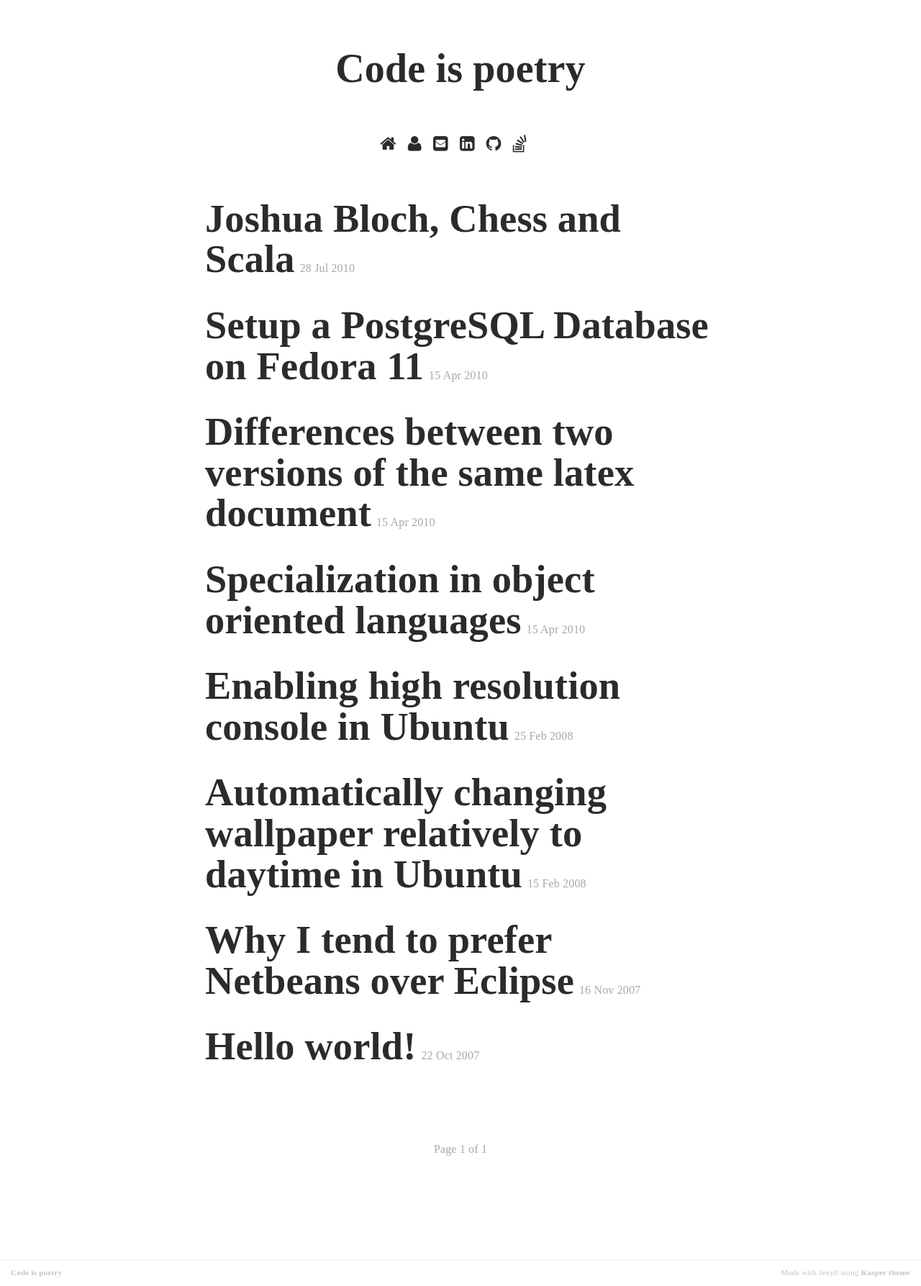
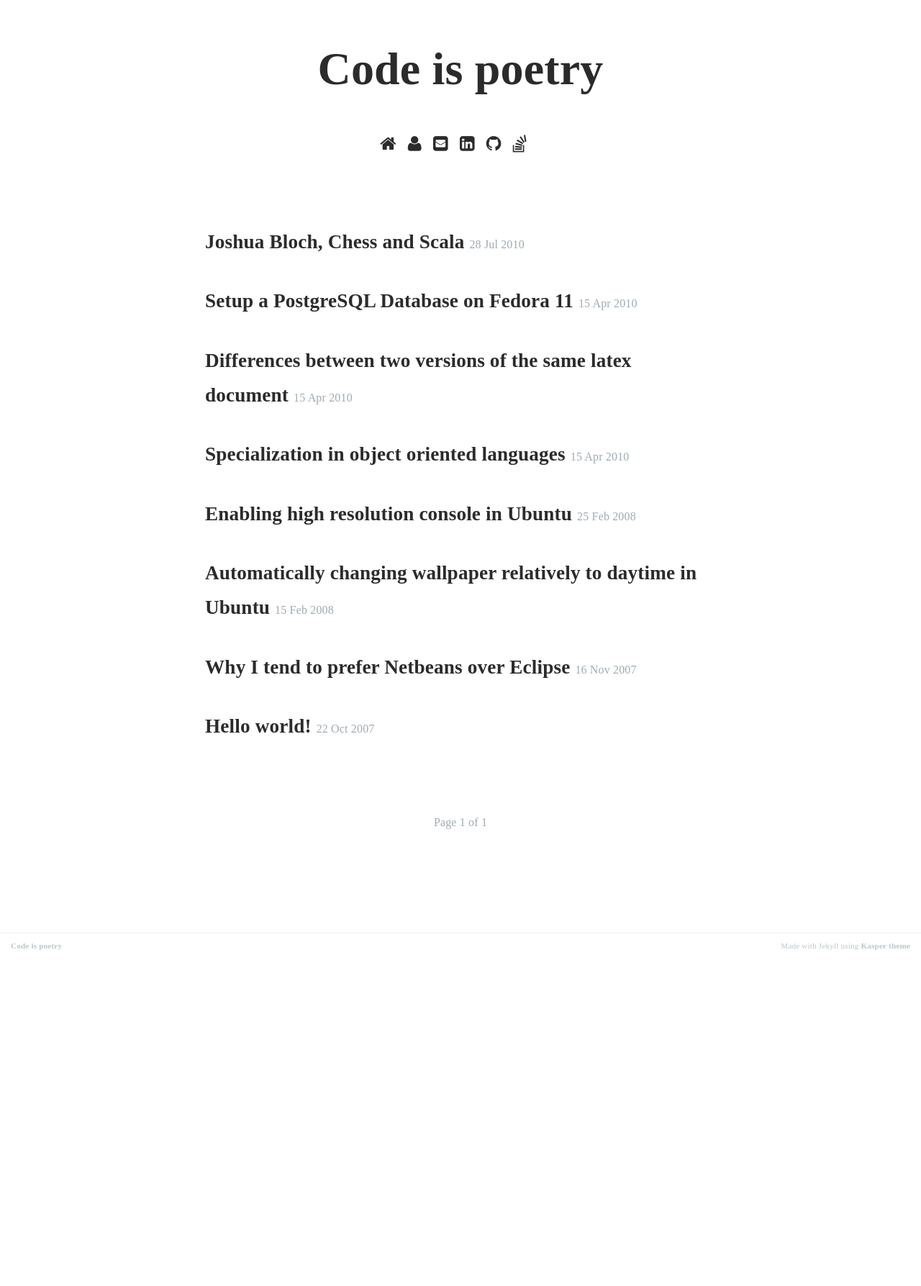
Before and after one commit to jihedamine/jihedamine.github.io, a Jekyll site: the page built from index.html, in a window 1280 px wide. Shown: the whole page at 72% size. Built offline with Jekyll 4.4.1, drawn with Linux system fonts in a browser that asks for light colours; some web fonts are replaced; Markdown is read by kramdown in place of the engine named in the settings; the list of posts is cut into pages by our own code; after the commit the page ends 1333 px from its top, so only the background shows below that.

Commit message:
Changed fonts

```diff
--- a/assets/css/screen.css
+++ b/assets/css/screen.css
@@ -547,12 +547,12 @@ margin on the iframe, cause it breaks stuff. */
 
 /* The details of your blog. Defined in ghost/settings/ */
 .page-title {
-    font-size: 3.5rem;
+    font-size: 4rem;
     font-family: 'Liberation Serif', serif;
     text-decoration: none;
     text-align: center;
     padding-top: 4.5rem;
-    padding-bottom: 2.5rem;
+    padding-bottom: 4.5rem;
     font-weight: bold;
 }
 
@@ -567,7 +567,6 @@ margin on the iframe, cause it breaks stuff. */
 
 .summary-post-title a, .post-title a, h1.post-title {
     font-family: 'Liberation Serif', serif;
-    font-size: 2em;
     text-decoration: none;
     font-weight: bold;
 }
```
